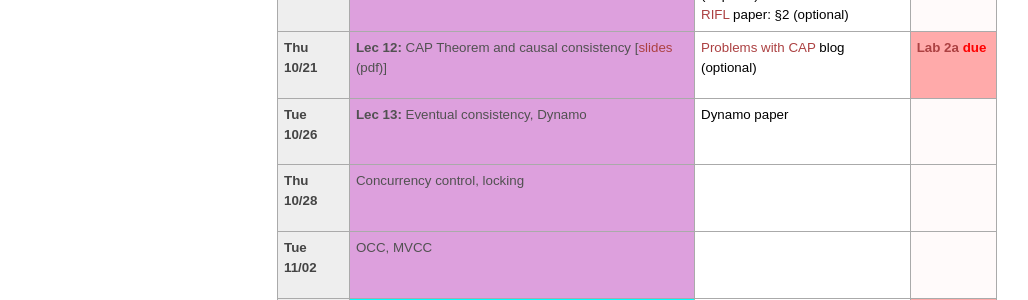
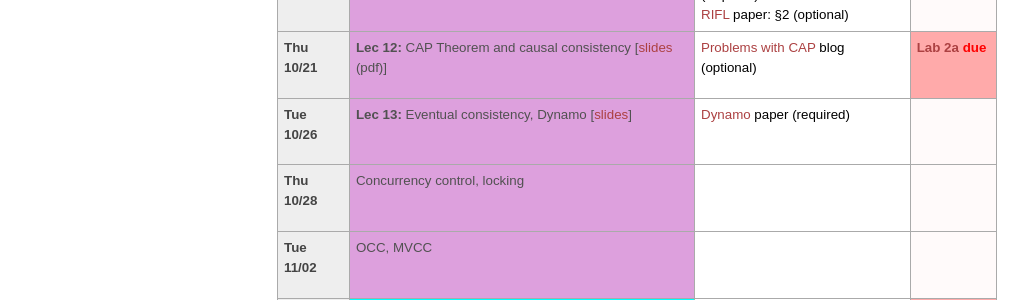
Before and after one commit to tddg/cs475-fall21, a Jekyll site: the page built from schedule.md, in a window 1280 px wide and 900 px high, scrolled down 1302 px. Shown: the part 153-453 px from the top of the window, without its empty margins (3-1031 px from the left). Built offline with Jekyll 4.4.1, drawn with Linux system fonts in a browser that asks for light colours.

Commit message:
added lec 13 and dynamo paper

```diff
--- a/_data/news.yml
+++ b/_data/news.yml
@@ -1,3 +1,6 @@
+
+- date: <strong>10/25/2021</strong>
+  headline: "Lec 13 is posted."
 
 - date: <strong>10/20/2021</strong>
   headline: "Lec 12 is posted."
--- a/schedule.md
+++ b/schedule.md
@@ -336,10 +336,10 @@ The course schedule is tentative and subject to change\*.
 <tr> <!-- week of Oct 25 -->
   <td id="2021-10-26" class="date"><b>Tue 10/26</b></td>
   <td class="consistency">
-		<b>Lec 13:</b> Eventual consistency, Dynamo
+		<b>Lec 13:</b> Eventual consistency, Dynamo [<a href="./public/lecs/lec12-dynamo.pdf">slides</a>]
   </td>
   <td class="reading">
-		Dynamo paper
+		<a href="./public/papers/dynamo_sosp07.pdf">Dynamo</a> paper (required)
   </td>
   <td class="nodue">
   </td>
```
Also changed, not shown: 2 other files.
